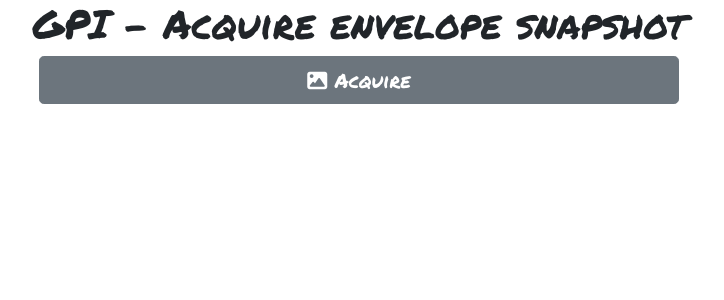
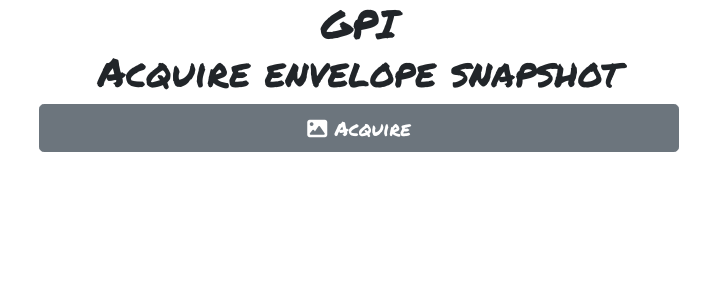
Before and after one commit to stefano-on-git/test-gpi-envelope-snapshot, a React (Create React App) app: page / in a window 1280 px wide. Shown: the top 300 px of the page, without its empty margins (281-1005 px from the left). Built offline with nearby package versions, Linux system fonts and the light colour scheme.

Commit message:
app title change

```diff
--- a/src/App.tsx
+++ b/src/App.tsx
@@ -12,7 +12,11 @@ export default function App() {
 
 	return (
 		<div className="App">
-			<h1>GPI - Acquire envelope snapshot</h1>
+			<h1>
+				GPI
+				<br />
+				Acquire envelope snapshot
+			</h1>
 			<div className="d-grid gap-2 mx-auto col-6">
 				<label className="btn btn-secondary btn-lg">
 					<i className="fa fa-image"></i> Acquire
```
